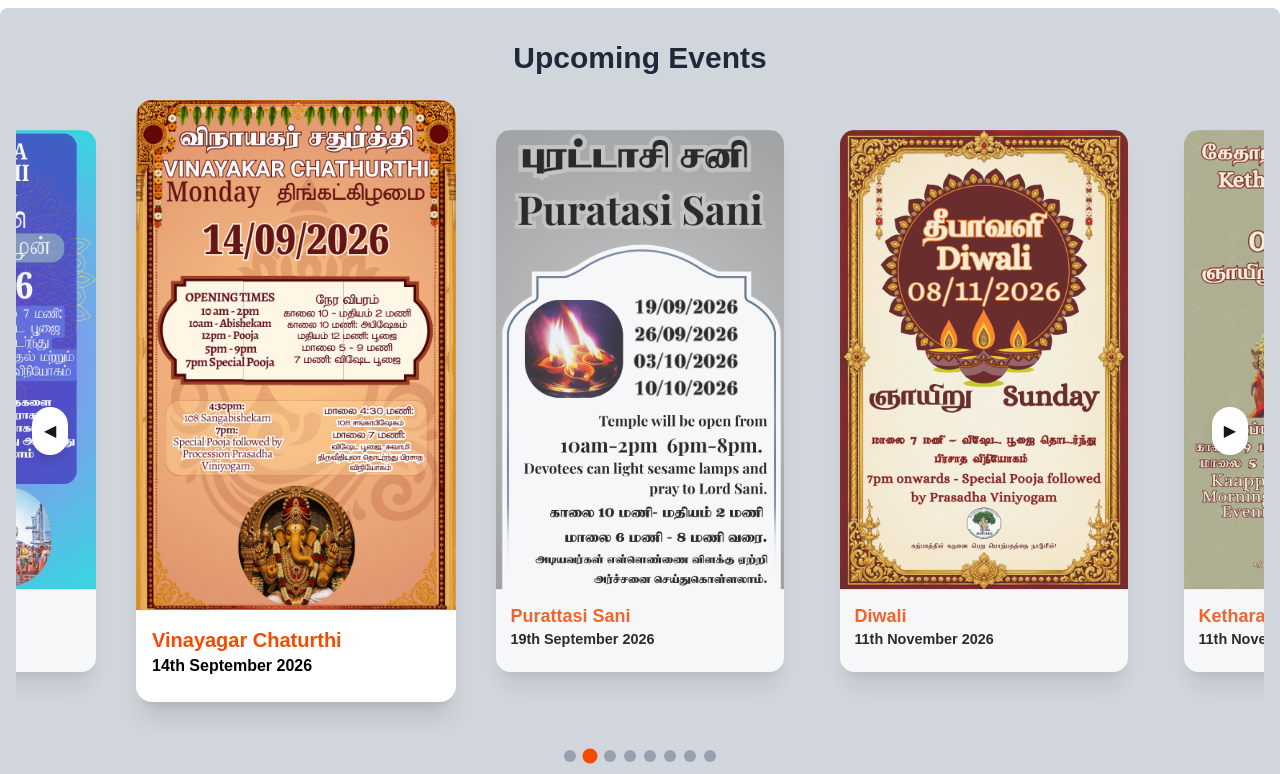
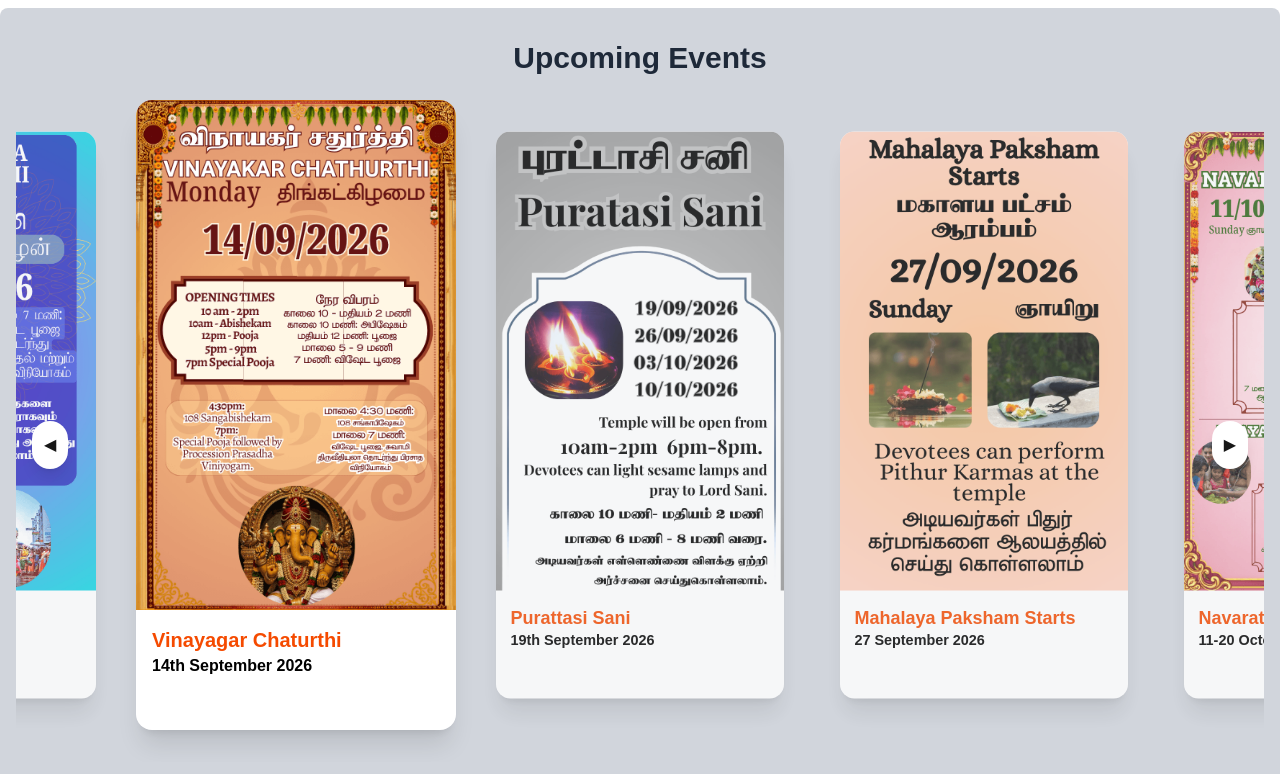
Before and after one commit to Ganan6/ganesh, a Next.js app: page / in a window 1280 px wide. Shown: the part 2020-2794 px from the top of the page. Built offline with nearby package versions, Linux system fonts and the light colour scheme.

Commit message:
event fix

```diff
--- a/app/components/events.tsx
+++ b/app/components/events.tsx
@@ -18,14 +18,9 @@ export default function Events() {
           image: "/events/uce3.png"
         },
         {
-          title: "Diwali",
-          date: "11th November 2026",
-          image: "/events/uce5.png"
-        },
-        {
-          title: "Ketharagowri Viratham",
-          date: "11th November 2026",
-          image: "/events/uce4.png"
+          title: "Mahalaya Paksham Starts",
+          date: "27 September 2026",
+          image: "/events/uce7.png"
         },
         {
           title: "Navarathri & Vijayadasami",
@@ -33,9 +28,19 @@ export default function Events() {
           image: "/events/uce6.png"
         },
         {
-          title: "Mahalaya Paksham Starts",
-          date: "27 September 2026",
-          image: "/events/uce7.png"
+          title: "Vijayadasami",
+          date: "20 October 2026",
+          image: "/events/uce9.png"
+        },
+        {
+          title: "Diwali",
+          date: "08th November 2026",
+          image: "/events/uce5.png"
+        },
+        {
+          title: "Ketharagowri Viratha Poorththi",
+          date: "08th November 2026",
+          image: "/events/uce4.png"
         },
         {
           title: "Kanthasashti Viratham",
```
Also changed, not shown: public/events/uce9.png (added).
